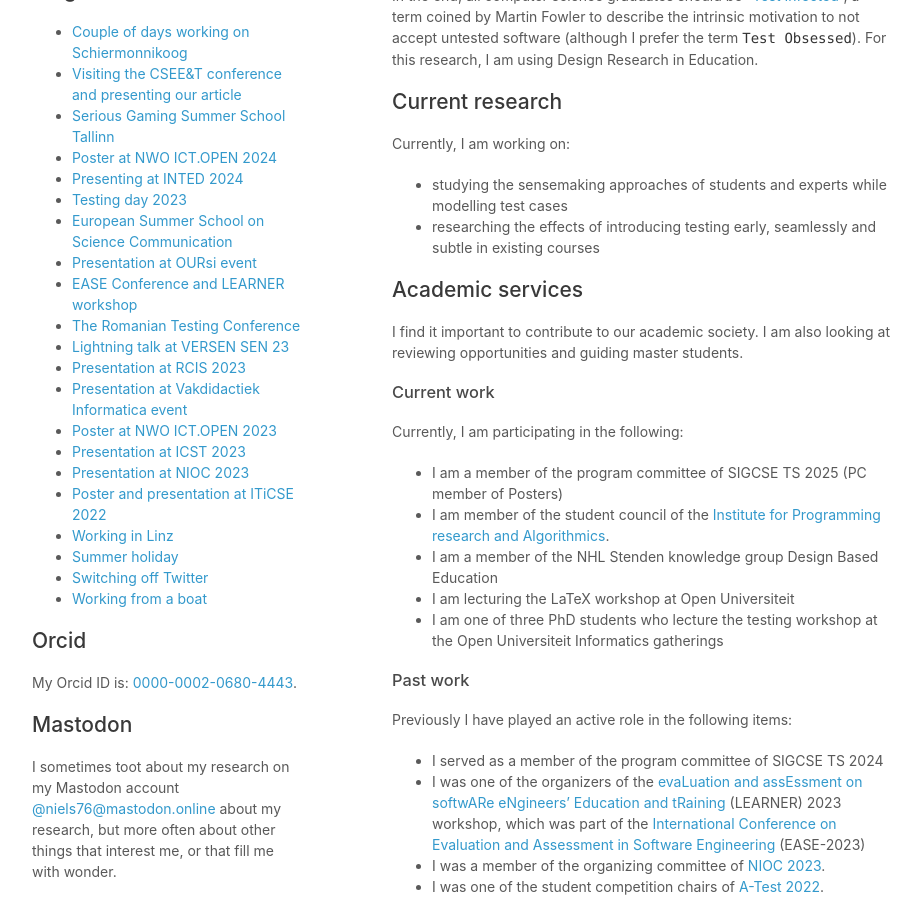
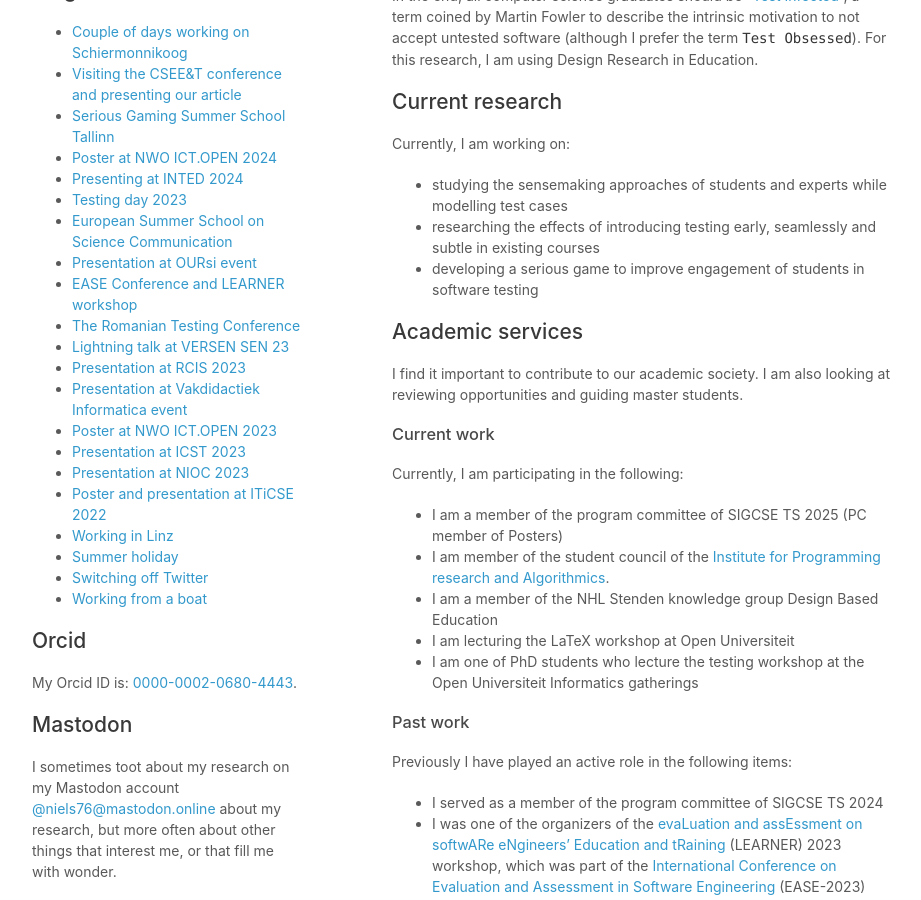
Before and after one commit to nielsdoorn/nielsdoorn.github.io, a Jekyll site: the page built from index.md, in a window 1280 px wide and 900 px high, scrolled down 661 px. Shown: the whole window, without its empty margins (178-1099 px from the left). Built offline with Jekyll 4.4.1, drawn with Linux system fonts in a browser that asks for light colours; our own code applies the rules of GitHub Pages for plain Markdown files; a script that is not in the unit is left out.

Commit message:
docs(index): update current projects and academic services
Added a new project on developing a serious game for student engagement in software testing. Corrected grammatical error in the description of lecturing duties at Open Universiteit Informatics gatherings.

```diff
--- a/index.md
+++ b/index.md
@@ -25,6 +25,7 @@
 
 - studying the sensemaking approaches of students and experts while modelling test cases
 - researching the effects of introducing testing early, seamlessly and subtle in existing courses
+- developing a serious game to improve engagement of students in software testing
 
 ## Academic services
 
@@ -38,7 +39,7 @@
 - I am member of the student council of the [Institute for Programming research and Algorithmics](https://ipa.win.tue.nl/).
 - I am a member of the NHL Stenden knowledge group Design Based Education
 - I am lecturing the LaTeX workshop at Open Universiteit
-- I am one of three PhD students who lecture the testing workshop at the Open Universiteit Informatics gatherings
+- I am one of PhD students who lecture the testing workshop at the Open Universiteit Informatics gatherings
 
 ### Past work
 
```
